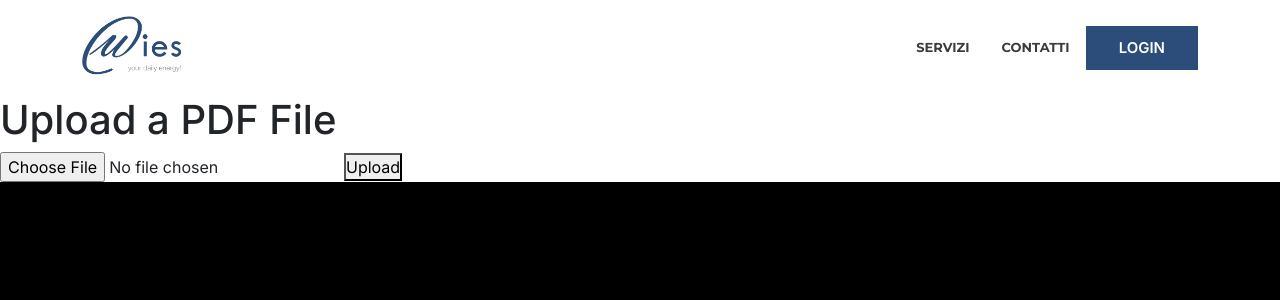
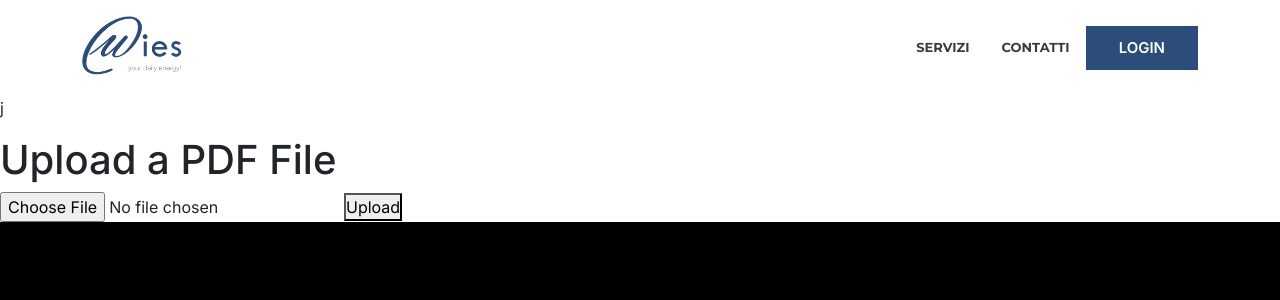
Before and after one commit to TommasoCaccia/mies-front-end, a Next.js app: page /uploadFile in a window 1280 px wide. Shown: the top 300 px of the page. Built offline with nearby package versions, Linux system fonts and the light colour scheme.

Commit message:
metodo per upload dai File

```diff
--- a/app/uploadFile/page.js
+++ b/app/uploadFile/page.js
@@ -37,6 +37,7 @@ export default function UploadPage() {
 
     return (
         <div>
+            <p>j</p>
             <h1>Upload a PDF File</h1>
             <form onSubmit={handleSubmit}>
                 <input type="file" accept="application/pdf" onChange={handleFileChange} />
```
